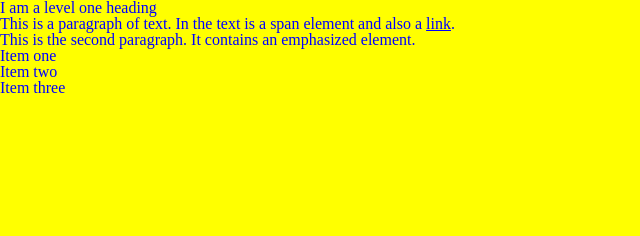
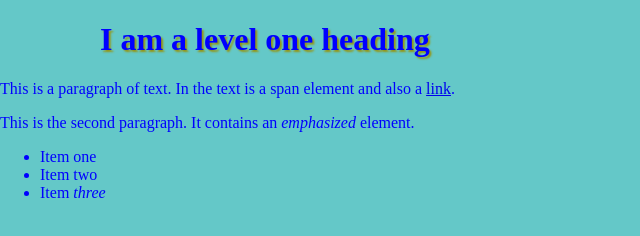
Before and after one commit to cah-beth-rissman/css_intro, a plain HTML site: page index.html in a window 1280 px wide. Shown: the whole page, without its empty margins (0-640 px from the left). Drawn offline with Linux system fonts and the light colour scheme.

Commit message:
styling css

```diff
--- a/css/reset.css
+++ b/css/reset.css
@@ -0,0 +1,50 @@
+/* http://meyerweb.com/eric/tools/css/reset/
+   v2.0 | 20110126
+   License: none (public domain)
+*/
+
+html, body, div, span, applet, object, iframe,
+h1, h2, h3, h4, h5, h6, p, blockquote, pre,
+a, abbr, acronym, address, big, cite, code,
+del, dfn, em, img, ins, kbd, q, s, samp,
+small, strike, strong, sub, sup, tt, var,
+b, u, i, center,
+dl, dt, dd, ol, ul, li,
+fieldset, form, label, legend,
+table, caption, tbody, tfoot, thead, tr, th, td,
+article, aside, canvas, details, embed,
+figure, figcaption, footer, header, hgroup,
+menu, nav, output, ruby, section, summary,
+time, mark, audio, video {
+	margin: 0;
+	padding: 0;
+	border: 0;
+	font-size: 100%;
+	font: inherit;
+	vertical-align: baseline;
+    color: blue;
+    background-color: yellow;
+}
+/* HTML5 display-role reset for older browsers */
+article, aside, details, figcaption, figure,
+footer, header, hgroup, menu, nav, section {
+	display: block;
+}
+body {
+	line-height: 1;
+}
+ol, ul {
+	list-style: none;
+}
+blockquote, q {
+	quotes: none;
+}
+blockquote:before, blockquote:after,
+q:before, q:after {
+	content: '';
+	content: none;
+}
+table {
+	border-collapse: collapse;
+	border-spacing: 0;
+}
--- a/css/style.css
+++ b/css/style.css
@@ -1,21 +1,4 @@
-/* http://meyerweb.com/eric/tools/css/reset/
-   v2.0 | 20110126
-   License: none (public domain)
-*/
-
-html, body, div, span, applet, object, iframe,
-h1, h2, h3, h4, h5, h6, p, blockquote, pre,
-a, abbr, acronym, address, big, cite, code,
-del, dfn, em, img, ins, kbd, q, s, samp,
-small, strike, strong, sub, sup, tt, var,
-b, u, i, center,
-dl, dt, dd, ol, ul, li,
-fieldset, form, label, legend,
-table, caption, tbody, tfoot, thead, tr, th, td,
-article, aside, canvas, details, embed,
-figure, figcaption, footer, header, hgroup,
-menu, nav, output, ruby, section, summary,
-time, mark, audio, video {
+body {
 	margin: 0;
 	padding: 0;
 	border: 0;
@@ -23,28 +6,16 @@ time, mark, audio, video {
 	font: inherit;
 	vertical-align: baseline;
     color: blue;
-    background-color: yellow;
+    background-color: rgb(100, 200, 200);
 }
-/* HTML5 display-role reset for older browsers */
-article, aside, details, figcaption, figure,
-footer, header, hgroup, menu, nav, section {
+
+header {
 	display: block;
+	height: 200px;
 }
-body {
-	line-height: 1;
+
+h1 {
+	margin-left: 100px;
+	margin-right: 20px;
+	text-shadow: 2px 2px 2px rgb(150, 150, 20);
 }
-ol, ul {
-	list-style: none;
-}
-blockquote, q {
-	quotes: none;
-}
-blockquote:before, blockquote:after,
-q:before, q:after {
-	content: '';
-	content: none;
-}
-table {
-	border-collapse: collapse;
-	border-spacing: 0;
-}
```
